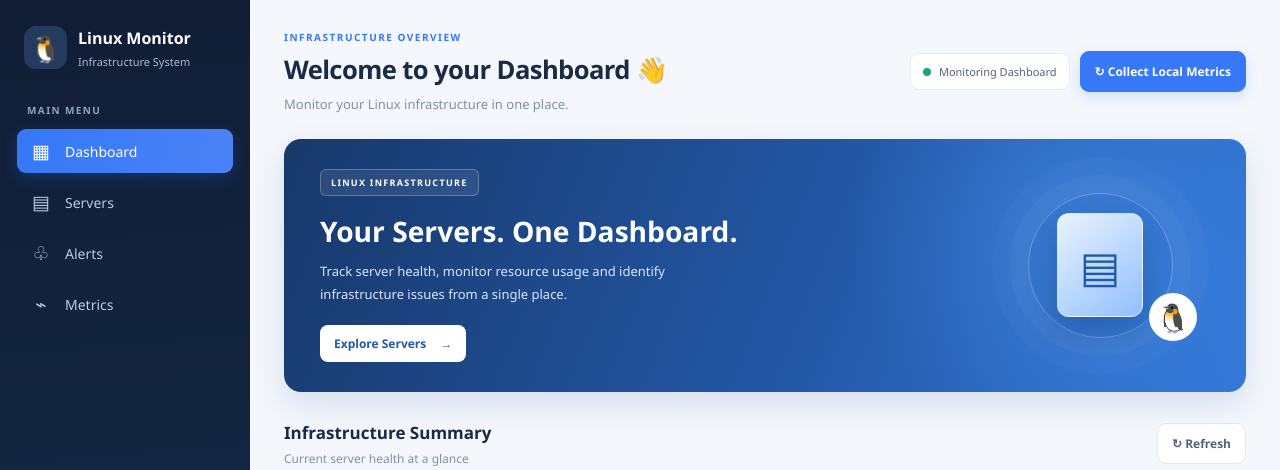
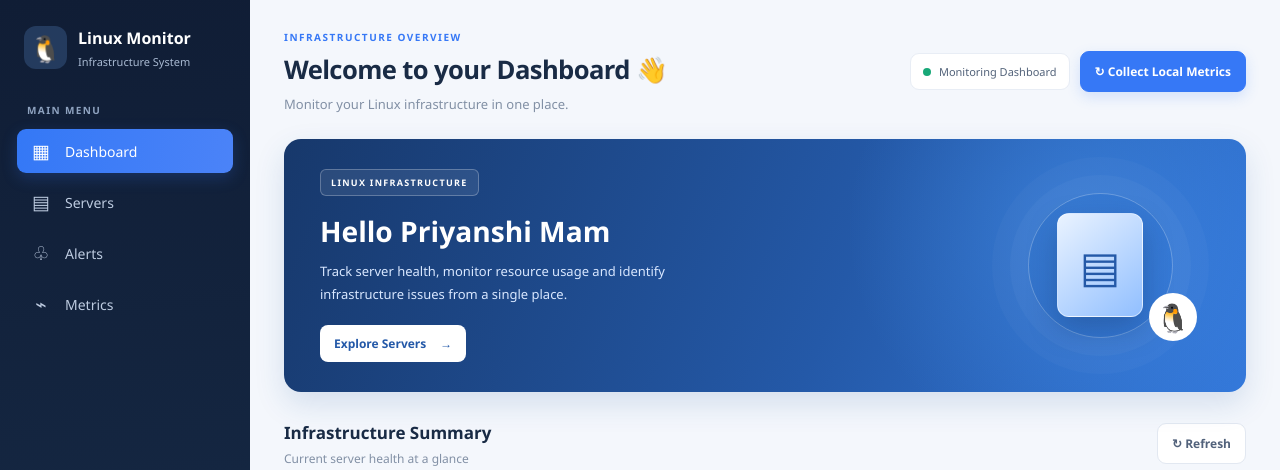
Before and after one commit to Himanshu2021wc86737/Infrastructure_Monitoring_Project, a Flask app: page / in a window 1280 px wide. Shown: the top 470 px of the page. Run offline with Flask 3, Linux system fonts and the light colour scheme; data that the repository does not hold is empty.

Commit message:
Change header text to greet Priyanshi Mam

```diff
--- a/app/templates/dashboard.html
+++ b/app/templates/dashboard.html
@@ -66,7 +66,7 @@
     <section class="hero-banner">
       <div class="hero-content">
         <span class="hero-tag">LINUX INFRASTRUCTURE</span>
-        <h2>Your Servers. One Dashboard.</h2>
+        <h2>Hello Priyanshi Mam</h2>
         <p>
           Track server health, monitor resource usage and identify
           infrastructure issues from a single place.
```
